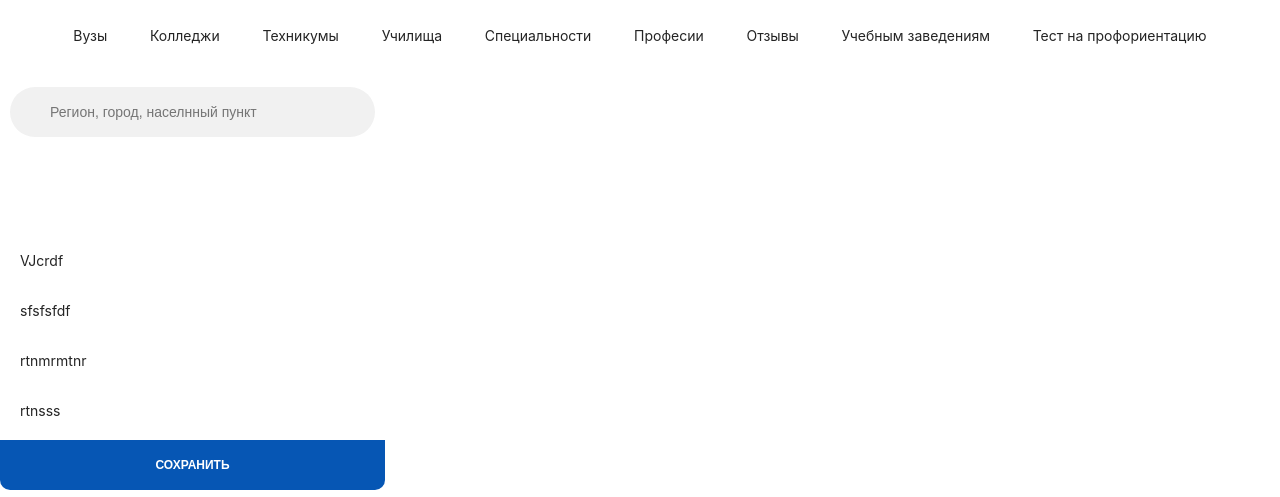
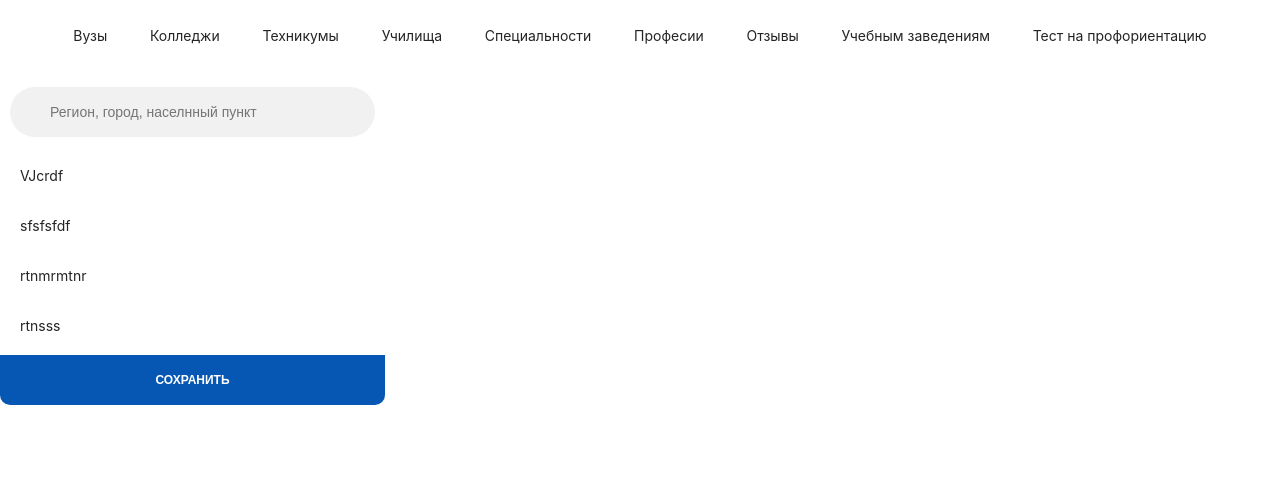
Before and after one commit to buba1301/stidika-test-task, a website built with Vite: page index.html in a window 1280 px wide. Both pictures are taken after a click on the element "VJcrdf". Shown: the part 66-563 px from the top of the page. Built offline with nearby package versions, Linux system fonts and the light colour scheme.

Commit message:
Add js for dropdown

```diff
--- a/cities.js
+++ b/cities.js
@@ -10,7 +10,24 @@ const cities = [
 ];
 
 export function setUpCitiesItems(element) {
-  return cities.forEach((city) => {
+  let state = {
+    bageList: [],
+  };
+
+  const isEmptyBageList = state.bageList.length === 0;
+
+  const dropDownElement = document.querySelector('.drop_down_menu');
+  const bagesContainer = document.querySelector('.cities-bages');
+
+  if (isEmptyBageList) {
+    dropDownElement.style.cssText = 'height: 340px';
+    bagesContainer.classList.add('hidden');
+  } else {
+    dropDownElement.style.cssText = 'height: 420px';
+    bagesContainer.classList.remove('hidden');
+  }
+
+  cities.forEach((city) => {
     const itemElement = document.createElement('div');
     const spanElement = document.createElement('span');
 
@@ -18,6 +35,17 @@ export function setUpCitiesItems(element) {
     itemElement.appendChild(spanElement);
     itemElement.classList.add('city');
 
+    itemElement.addEventListener('click', (event) => {
+      console.log('item', event.target.innerText);
+      const bageName = event.target.innerText;
+      state = {
+        ...state,
+        bageList: [...state.bageList, event.target.innerText],
+      };
+    });
+
     element.appendChild(itemElement);
   });
+
+  console.log('state', state);
 }
--- a/style.scss
+++ b/style.scss
@@ -214,7 +214,6 @@ a {
 
 .drop_down_menu {
   width: 385px;
-  height: 420px;
   z-index: 2000;
   border-radius: 10px;
   display: grid;
@@ -245,8 +244,15 @@ a {
   }
 
   .cities-bages {
+    display: flex;
+    align-items: center;
+    justify-content: flex-start;
     width: 100%;
     height: 85px;
+  }
+
+  .hidden {
+    display: none;
   }
 
   .regions {
```
